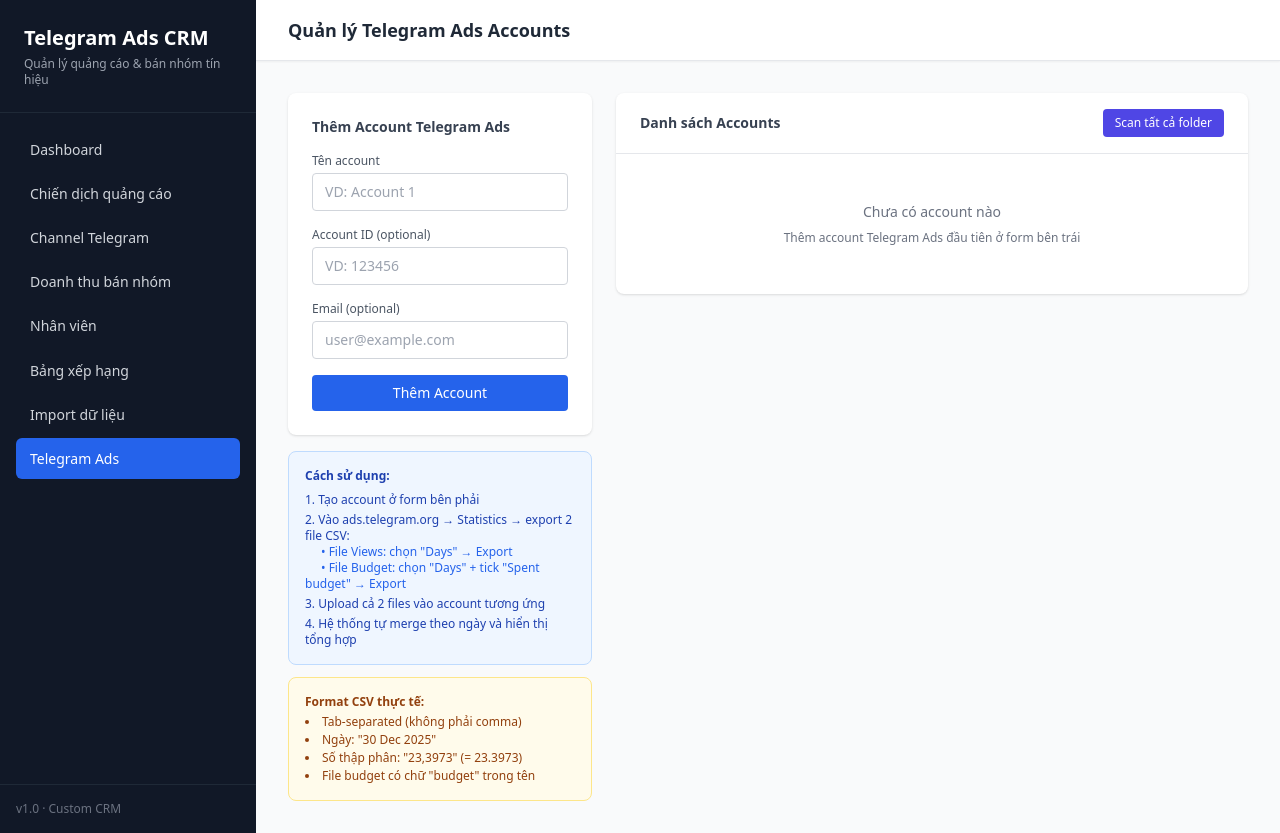
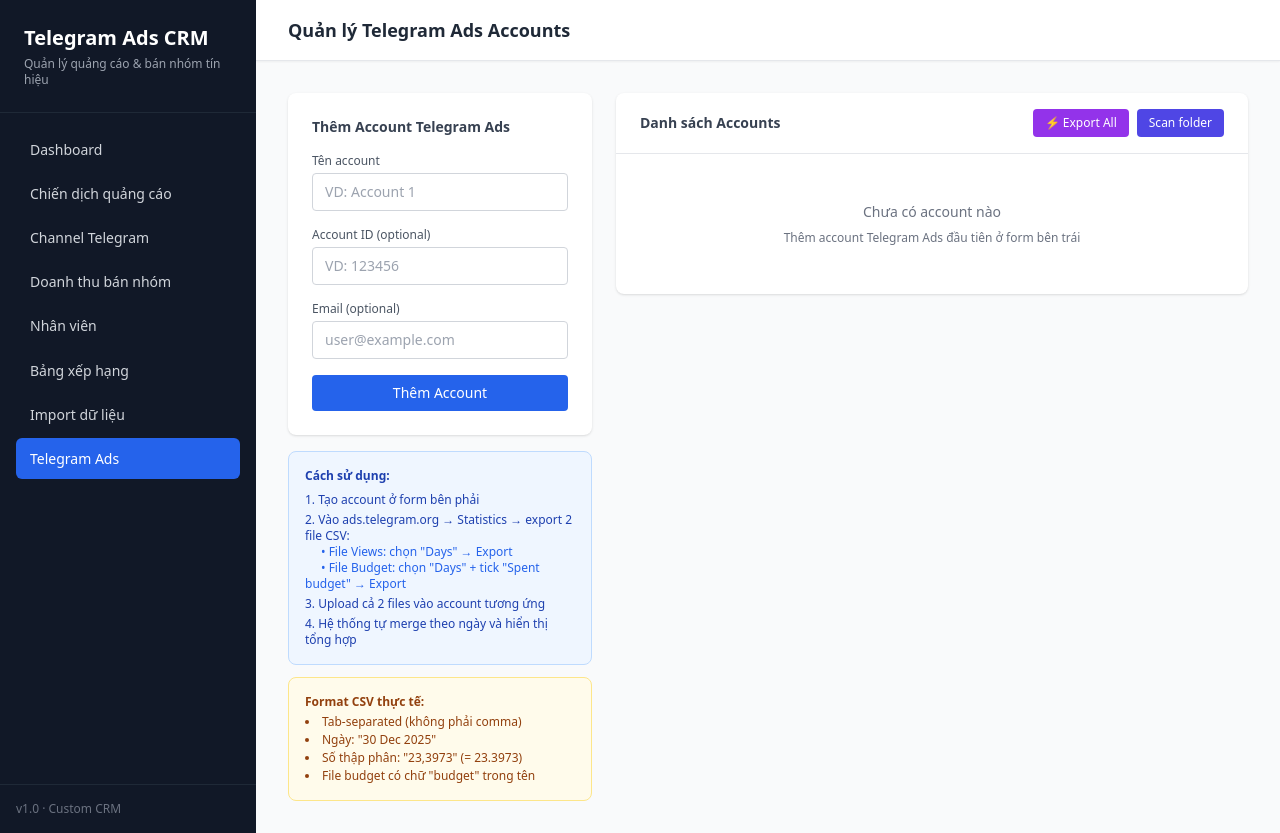
Before and after one commit to tuananh38jr-source/telegram-crm, a FastAPI app: page /telegram-ads in a window 1280 px wide. Run offline with FastAPI, Linux system fonts and the light colour scheme; some libraries are stand-ins or nearby versions.

Commit message:
feat: dual-file Telegram Ads upload (Views + Budget), auto-sync scheduler

```diff
--- a/app/main.py
+++ b/app/main.py
@@ -504,3 +504,110 @@ async def manual_scan_ads_csv(db: Session = Depends(get_db)):
     result = watcher.scan_and_import(db)
 
     return JSONResponse(content=result)
+
+
+@app.post("/telegram-ads/auto-export/{account_name}")
+async def auto_export_ads(account_name: str, db: Session = Depends(get_db)):
+    """
+    Trigger auto-export script cho 1 account.
+    Chay Playwright de tu dong export CSV tu ads.telegram.org.
+    """
+    import subprocess
+
+    script_path = os.path.join(os.path.dirname(os.path.dirname(__file__)), 'telegram_ads_auto_export.py')
+
+    if not os.path.exists(script_path):
+        return JSONResponse(content={
+            'success': False,
+            'error': 'Script auto-export chua duoc cai dat',
+        })
+
+    try:
+        result = subprocess.run(
+            ['python', script_path, '--account', account_name],
+            capture_output=True,
+            text=True,
+            timeout=120,
+            cwd=os.path.dirname(os.path.dirname(__file__)),
+        )
+
+        if result.returncode == 0:
+            from app.services.folder_watcher import FolderWatcher
+            base_dir = os.path.join(os.path.dirname(os.path.dirname(__file__)), 'telegram_ads_accounts')
+            watcher = FolderWatcher(base_dir)
+            scan_result = watcher.scan_and_import(db)
+
+            return JSONResponse(content={
+                'success': True,
+                'message': f'Da export va import thanh cong cho {account_name}',
+                'output': result.stdout,
+                'scan': scan_result,
+            })
+        else:
+            return JSONResponse(content={
+                'success': False,
+                'error': result.stderr or result.stdout,
+            })
+
+    except subprocess.TimeoutExpired:
+        return JSONResponse(content={
+            'success': False,
+            'error': 'Script chay qua lau (>120s). Co the cookie het han, can login lai.',
+        })
+    except Exception as e:
+        return JSONResponse(content={
+            'success': False,
+            'error': str(e),
+        })
+
+
+@app.post("/telegram-ads/auto-export-all")
+async def auto_export_all_ads(db: Session = Depends(get_db)):
+    """Trigger auto-export cho TAT CA accounts."""
+    import subprocess
+
+    script_path = os.path.join(os.path.dirname(os.path.dirname(__file__)), 'telegram_ads_auto_export.py')
+
+    if not os.path.exists(script_path):
+        return JSONResponse(content={
+            'success': False,
+            'error': 'Script auto-export chua duoc cai dat',
+        })
+
+    try:
+        result = subprocess.run(
+            ['python', script_path, '--all'],
+            capture_output=True,
+            text=True,
+            timeout=300,
+            cwd=os.path.dirname(os.path.dirname(__file__)),
+        )
+
+        if result.returncode == 0:
+            from app.services.folder_watcher import FolderWatcher
+            base_dir = os.path.join(os.path.dirname(os.path.dirname(__file__)), 'telegram_ads_accounts')
+            watcher = FolderWatcher(base_dir)
+            scan_result = watcher.scan_and_import(db)
+
+            return JSONResponse(content={
+                'success': True,
+                'message': 'Da export va import thanh cong cho tat ca accounts',
+                'output': result.stdout,
+                'scan': scan_result,
+            })
+        else:
+            return JSONResponse(content={
+                'success': False,
+                'error': result.stderr or result.stdout,
+            })
+
+    except subprocess.TimeoutExpired:
+        return JSONResponse(content={
+            'success': False,
+            'error': 'Script chay qua lau (>300s).',
+        })
+    except Exception as e:
+        return JSONResponse(content={
+            'success': False,
+            'error': str(e),
+        })
--- a/app/templates/telegram_ads.html
+++ b/app/templates/telegram_ads.html
@@ -61,9 +61,14 @@
     <div class="bg-white rounded-lg shadow overflow-hidden">
       <div class="px-6 py-4 border-b border-gray-200 flex justify-between items-center">
         <h3 class="text-sm font-semibold text-gray-700">Danh sách Accounts</h3>
-        <button onclick="scanAll()" class="text-xs bg-indigo-600 text-white px-3 py-1.5 rounded hover:bg-indigo-700 transition">
-          Scan tất cả folder
-        </button>
+        <div class="flex gap-2">
+          <button onclick="autoExportAll()" class="text-xs bg-purple-600 text-white px-3 py-1.5 rounded hover:bg-purple-700 transition">
+            ⚡ Export All
+          </button>
+          <button onclick="scanAll()" class="text-xs bg-indigo-600 text-white px-3 py-1.5 rounded hover:bg-indigo-700 transition">
+            Scan folder
+          </button>
+        </div>
       </div>
 
       {% if accounts %}
@@ -87,6 +92,13 @@
                 {% endif %}
               </p>
             </div>
+            <button
+              class="auto-export-btn text-xs bg-purple-600 text-white px-3 py-1.5 rounded hover:bg-purple-700 transition"
+              data-account="{{ account.name }}"
+              onclick="autoExport(this, '{{ account.name }}')"
+            >
+              ⚡ Auto Export
+            </button>
           </div>
 
           <!-- Dual file upload form (Views + Budget) -->
@@ -231,5 +243,63 @@
       alert('Lỗi: ' + err.message);
     }
   }
+
+  // Auto Export single account
+  async function autoExport(btn, accountName) {
+    if (!confirm(`Auto Export cho "${accountName}"?\n\nBrowser se tu dong mo ads.telegram.org va export CSV.`)) return;
+
+    btn.disabled = true;
+    btn.textContent = '⏳ Đang export...';
+    btn.className = 'auto-export-btn text-xs bg-gray-400 text-white px-3 py-1.5 rounded cursor-wait';
+
+    try {
+      const resp = await fetch(`/telegram-ads/auto-export/${accountName}`, { method: 'POST' });
+      const data = await resp.json();
+
+      if (data.success) {
+        btn.className = 'auto-export-btn text-xs bg-green-600 text-white px-3 py-1.5 rounded hover:bg-green-700 transition';
+        btn.textContent = '✓ Export OK';
+        setTimeout(() => {
+          btn.textContent = '⚡ Auto Export';
+          btn.className = 'auto-export-btn text-xs bg-purple-600 text-white px-3 py-1.5 rounded hover:bg-purple-700 transition';
+          btn.disabled = false;
+        }, 5000);
+        location.reload();
+      } else {
+        btn.className = 'auto-export-btn text-xs bg-red-600 text-white px-3 py-1.5 rounded';
+        btn.textContent = '✗ Lỗi';
+        alert(`Lỗi: ${data.error}`);
+        setTimeout(() => {
+          btn.textContent = '⚡ Auto Export';
+          btn.className = 'auto-export-btn text-xs bg-purple-600 text-white px-3 py-1.5 rounded hover:bg-purple-700 transition';
+          btn.disabled = false;
+        }, 5000);
+      }
+    } catch (err) {
+      alert('Lỗi kết nối: ' + err.message);
+      btn.textContent = '⚡ Auto Export';
+      btn.className = 'auto-export-btn text-xs bg-purple-600 text-white px-3 py-1.5 rounded hover:bg-purple-700 transition';
+      btn.disabled = false;
+    }
+  }
+
+  // Auto Export all accounts
+  async function autoExportAll() {
+    if (!confirm('Auto Export cho TẤT CẢ accounts?\n\nQua trinh co the mat 2-5 phut.')) return;
+
+    try {
+      const resp = await fetch('/telegram-ads/auto-export-all', { method: 'POST' });
+      const data = await resp.json();
+
+      if (data.success) {
+        alert(`✓ ${data.message}\n\nImported: ${data.scan?.total_imported || 0} rows`);
+        location.reload();
+      } else {
+        alert(`✗ Lỗi: ${data.error}`);
+      }
+    } catch (err) {
+      alert('Lỗi kết nối: ' + err.message);
+    }
+  }
 </script>
 {% endblock %}
--- a/requirements.txt
+++ b/requirements.txt
@@ -9,3 +9,4 @@ aiohttp==3.9.5
 python-dotenv==1.0.1
 pydantic==2.7.3
 apscheduler==3.10.4
+playwright==1.44.0
```
Also changed, not shown: app/scheduler.py (+44 -0 lines).
